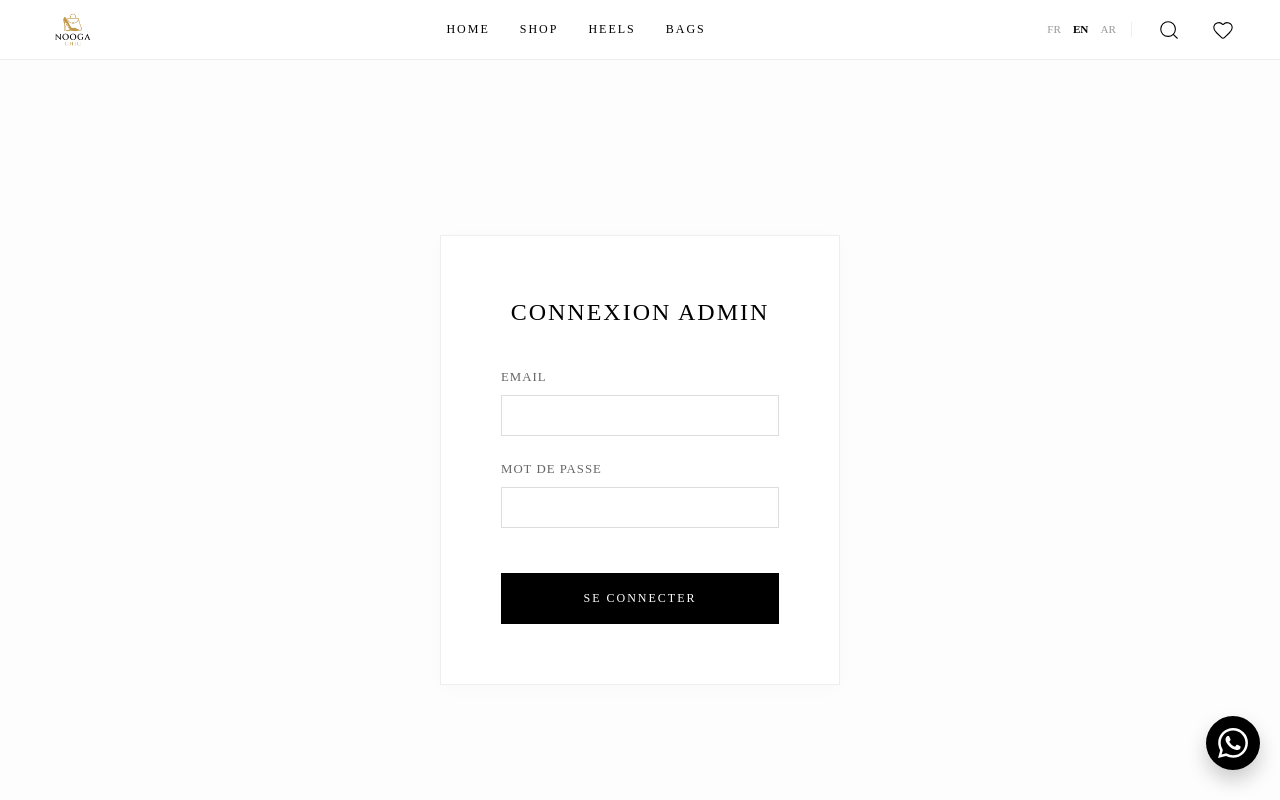
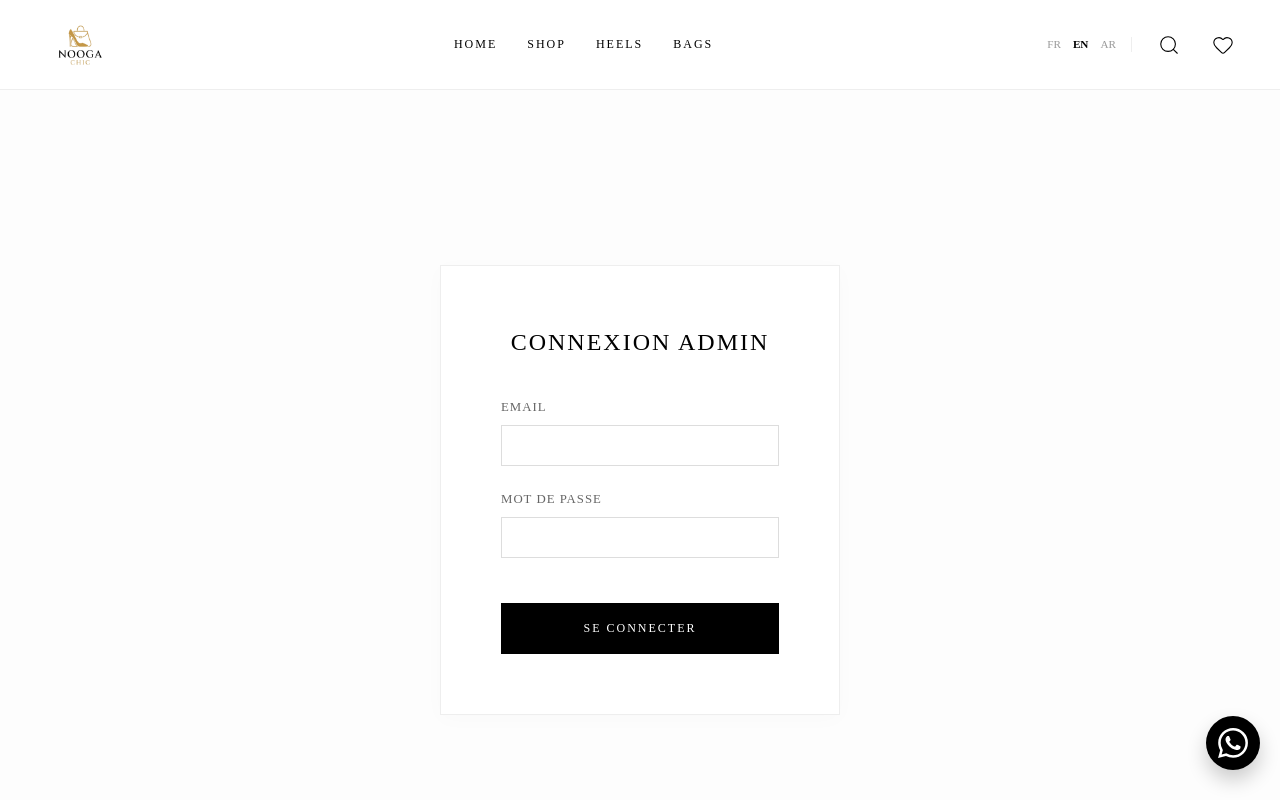
Before and after one commit to aomarmezine20/nooga_chic, a Next.js app: page /en/admin/login in a window 1280 px wide. Shown: the top 800 px of the page. Built offline with nearby package versions, Linux system fonts and the light colour scheme.

Commit message:
style: increase brand logo size for better visibility

```diff
--- a/src/app/globals.css
+++ b/src/app/globals.css
@@ -4,7 +4,7 @@
   --accent: #f8f8f8;
   --secondary: #767676;
   --geist-sans: var(--font-geist-sans), Helvetica, Arial, sans-serif;
-  --header-height: 60px;
+  --header-height: 90px;
   --bottom-nav-height: 70px;
   --safe-padding: 20px;
 }
--- a/src/components/Header.module.css
+++ b/src/components/Header.module.css
@@ -23,7 +23,7 @@
 }
 
 .logoContainer {
-  height: 50px;
+  height: 60px;
   display: flex;
   align-items: center;
   justify-content: center;
@@ -131,7 +131,7 @@
     transform: none;
   }
   .logoContainer {
-    height: 65px;
+    height: 80px;
   }
   .menuToggle { display: none; }
   .desktopNav {
```
